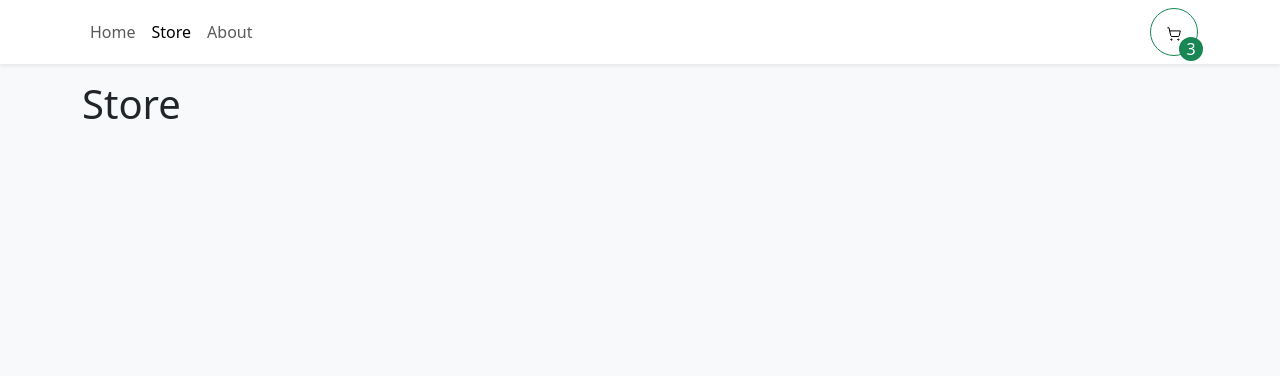
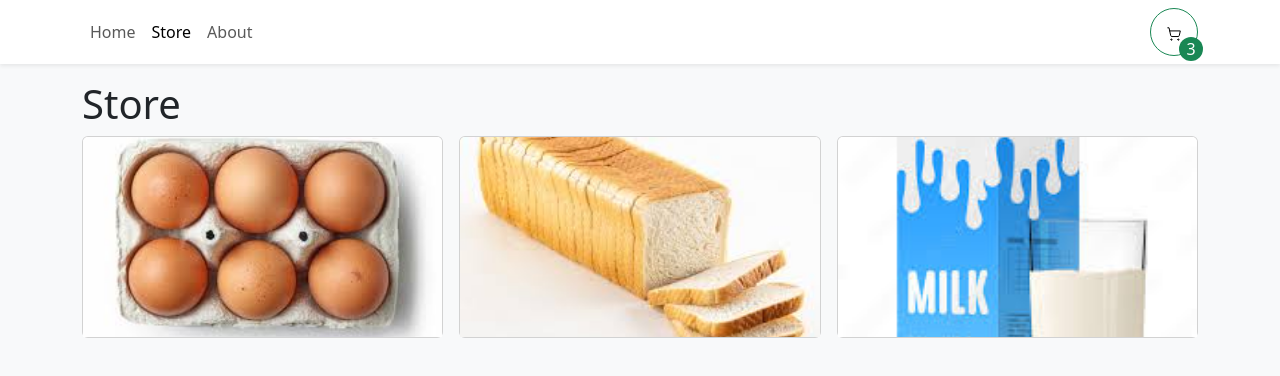
Before and after one commit to EcoShoppr/EcoShoppr, a React (Vite) app in the folder deploy/: page /store in a window 1280 px wide. Shown: the top 376 px of the page. Built offline with nearby package versions, Linux system fonts and the light colour scheme.

Commit message:
fixing cards and adding updates to store item layout tsx file

```diff
--- /dev/null
+++ b/deploy/src/components/StoreItem.tsx
@@ -0,0 +1,16 @@
+import { Card } from "react-bootstrap"
+
+type StoreItemProps = {
+    id: number
+    name: string
+    price: number
+    imgUrl: string
+}
+
+export function StoreItem({ id, name, price, imgUrl }:
+    StoreItemProps) {
+        return <Card>
+            <Card.Img variant="top" src={imgUrl} height="200px"
+            style={{ objectFit: "cover" }} />
+        </Card>
+    }
--- a/deploy/src/pages/store.tsx
+++ b/deploy/src/pages/store.tsx
@@ -1,3 +1,19 @@
+
+import { Col, Row } from "react-bootstrap"
+import storeItems from "../data/items.json"
+import {StoreItem } from "../components/StoreItem"
+
 export function Store() {
-    return <h1>Store</h1>
+    return (
+    <>
+        <h1>Store</h1>
+        <Row md={2} xs={1} lg={3} className="g-3">
+            {storeItems.map(item => (
+            <Col key={item.id}>
+            <StoreItem {...item} />
+            </Col>
+            ))}
+        </Row>
+    </>
+    )
 }
```
